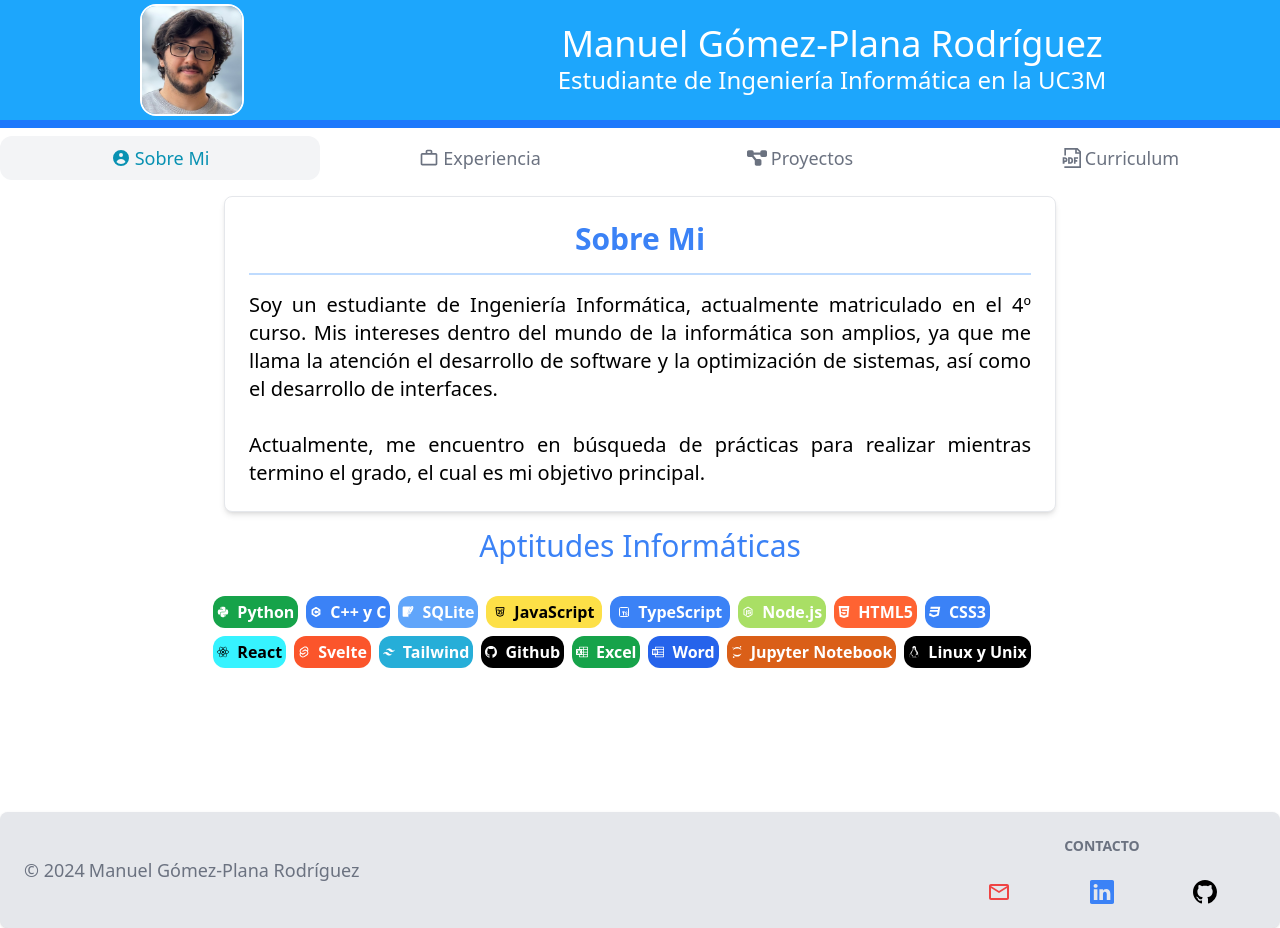
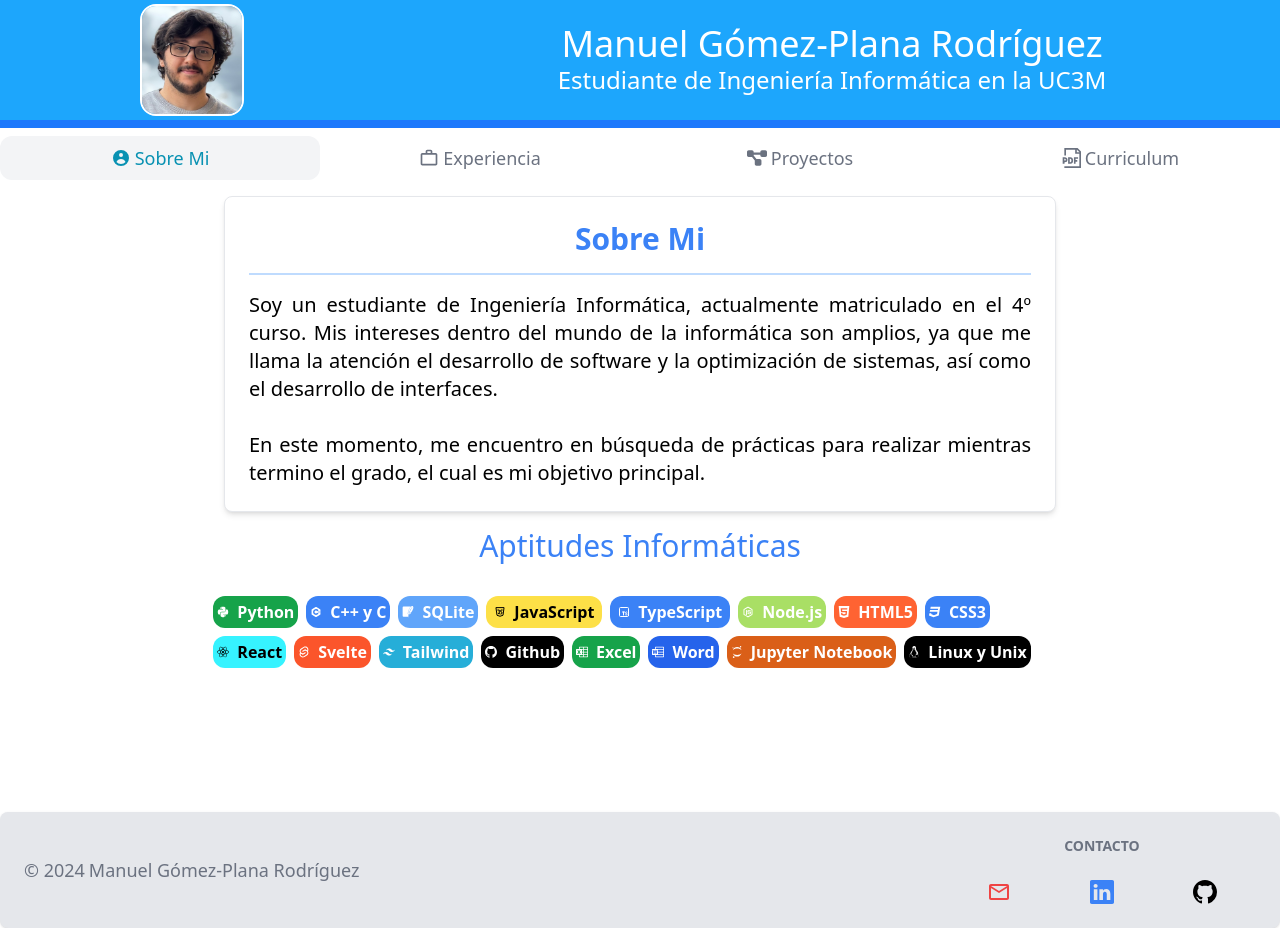
Before and after one commit to ManuGPR/WebCV, a React (Vite) app: page / in a window 1280 px wide. Built offline with nearby package versions, Linux system fonts and the light colour scheme.

Commit message:
Cambio de texto de Salva

```diff
--- a/src/components/SobreMi.tsx
+++ b/src/components/SobreMi.tsx
@@ -22,7 +22,7 @@ const SobreMi = () => {
                 Mis intereses dentro del mundo de la informática son amplios, ya que me llama la atención
                 el desarrollo de software y la optimización de sistemas, así como el desarrollo de interfaces.
                 <br></br><br></br>
-                Actualmente, me encuentro en búsqueda de prácticas para realizar mientras termino el grado, el cual
+                En este momento, me encuentro en búsqueda de prácticas para realizar mientras termino el grado, el cual
                 es mi objetivo principal.
             </p>
         </div>
```
